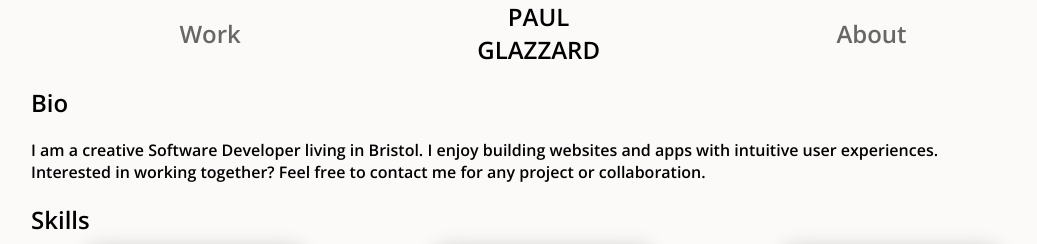
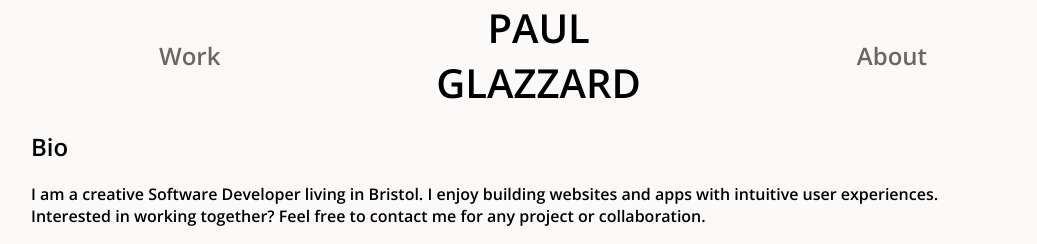
Before and after one commit to GlazzardP/paul-glazzard, a website: page public/about.html in a window 1280 px wide. Shown: the top 244 px of the page, without its empty margins (97-1134 px from the left). Drawn offline with nearby package versions, Linux system fonts and the light colour scheme.

Commit message:
about page h1 corrected

```diff
--- a/public/about.scss
+++ b/public/about.scss
@@ -122,6 +122,15 @@ footer {
 
 // ABOUT
 @media only screen and (min-width: 1024px) {
+  body {
+    text-align: center;
+    header {
+      nav {
+        h1 {
+          font-size: 40px;
+        }
+      }
+    }
     .aboutPage {
       margin: 0 auto;
       width: 80%;
@@ -154,3 +163,4 @@ footer {
       }
     }
   }
+}
```
Also changed, not shown: public/about.css, 1 other file. Lines whose indentation alone changed are shown as unchanged.
